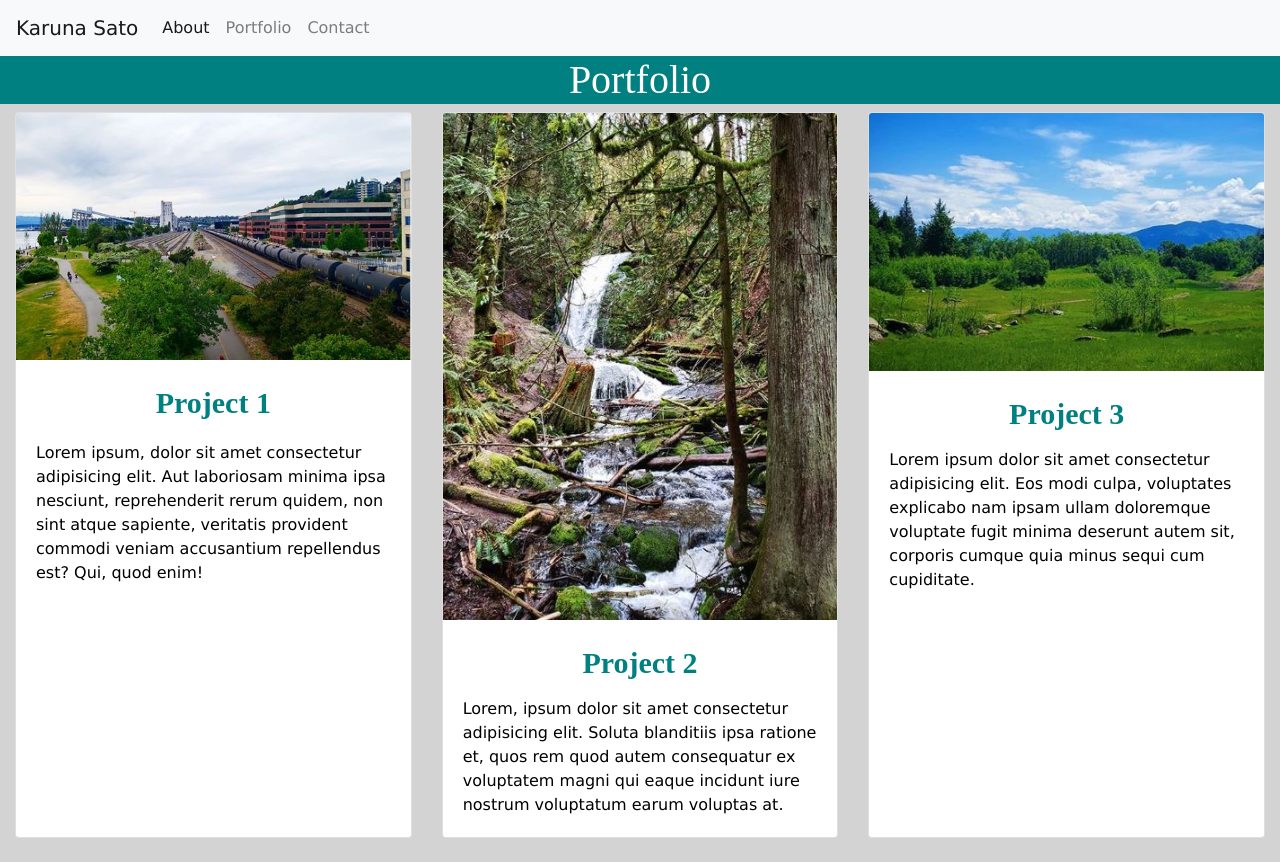
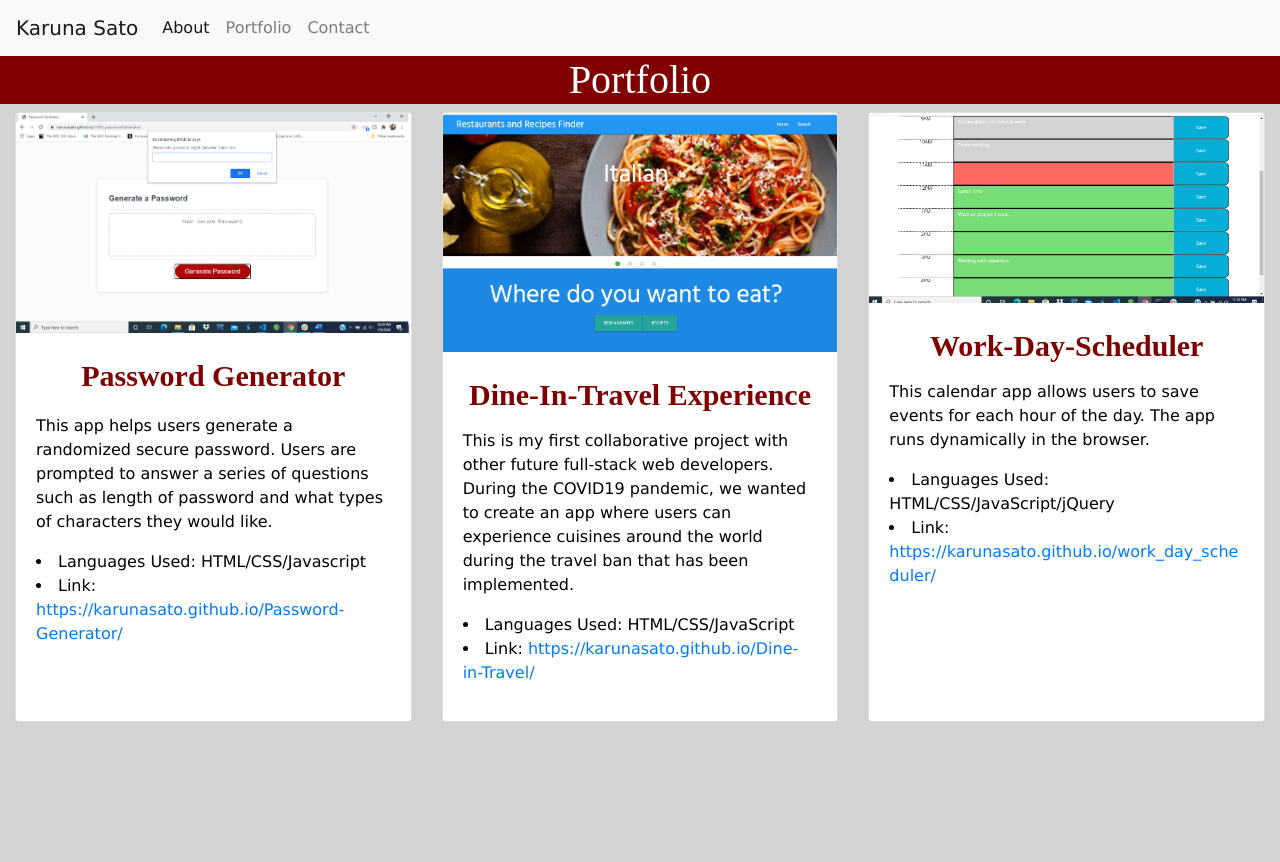
Before and after one commit to karunasato/2nd_HW, a plain HTML site: page portfolio.html in a window 1280 px wide. After the commit the page ends 800 px from the top, so only its background shows below. Drawn offline with nearby package versions, Linux system fonts and the light colour scheme.

Commit message:
updated portfolio

```diff
--- a/portfolio.html
+++ b/portfolio.html
@@ -33,24 +33,32 @@
     <h1 id="page_name">Portfolio</h1>
     <div class="card-deck">
         <div class="card">
-          <img class="card-img-top" src="./Images/Seattle.JPG" alt="Card image cap">
+          <img class="card-img-top" src="./Images/passwordGenerator.JPG" alt="Card image cap">
           <div class="card-body">
-            <p class="card-title">Project 1<p>
-            <p class="card-text">Lorem ipsum, dolor sit amet consectetur adipisicing elit. Aut laboriosam minima ipsa nesciunt, reprehenderit rerum quidem, non sint atque sapiente, veritatis provident commodi veniam accusantium repellendus est? Qui, quod enim!</p>
+            <p class="card-title">Password Generator<p>
+            <p class="card-text">This app helps users generate a randomized secure password. Users are prompted to answer a series of questions such as length of password and what types of characters they would like.
+              <li>Languages Used: HTML/CSS/Javascript</li>
+              <li>Link:<a href="https://karunasato.github.io/Password-Generator/"> https://karunasato.github.io/Password-Generator/</a></li>
+
+              </p>
           </div>
         </div>
         <div class="card">
-          <img class="card-img-top" src="./Images/waterfall.JPG" alt="Card image cap">
+          <img class="card-img-top" src="./Images/dine-in-travel.PNG" alt="Card image cap">
           <div class="card-body">
-            <p class="card-title">Project 2</p>
-            <p class="card-text">Lorem, ipsum dolor sit amet consectetur adipisicing elit. Soluta blanditiis ipsa ratione et, quos rem quod autem consequatur ex voluptatem magni qui eaque incidunt iure nostrum voluptatum earum voluptas at.</p>
+            <p class="card-title">Dine-In-Travel Experience</p>
+            <p class="card-text">This is my first collaborative project with other future full-stack web developers. During the COVID19 pandemic, we wanted to create an app where users can experience cuisines around the world during the travel ban that has been implemented.
+              <li>Languages Used: HTML/CSS/JavaScript</li>
+              <li>Link:<a href="https://karunasato.github.io/Dine-in-Travel/"> https://karunasato.github.io/Dine-in-Travel/</a></li></p>
           </div>
         </div>
         <div class="card">
-          <img class="card-img-top" src="./Images/Hike.JPG" alt="Card image cap">
+          <img class="card-img-top" src="./Images/workDaySched.PNG" alt="Card image cap">
           <div class="card-body">
-            <p class="card-title">Project 3</p>
-            <p class="card-text">Lorem ipsum dolor sit amet consectetur adipisicing elit. Eos modi culpa, voluptates explicabo nam ipsam ullam doloremque voluptate fugit minima deserunt autem sit, corporis cumque quia minus sequi cum cupiditate.</p>
+            <p class="card-title">Work-Day-Scheduler</p>
+            <p class="card-text">This calendar app allows users to save events for each hour of the day. The app runs dynamically in the browser.
+              <li>Languages Used: HTML/CSS/JavaScript/jQuery</li>
+              <li>Link:<a href="https://karunasato.github.io/work_day_scheduler/"> https://karunasato.github.io/work_day_scheduler/</a></li></p></p>
           </div>
         </div>
       </div>
--- a/style.css
+++ b/style.css
@@ -13,11 +13,11 @@ body{
     color:white ;
     font-size: 40px;
     font-family: serif;
-    background-color:teal;
+    background-color:maroon;
 }
 
-.beach{
-    width: 50%;
+.photo{
+    width: 45%;
     height: auto;
     float: left;
     position: relative;
@@ -29,6 +29,8 @@ body{
 .p1{
 
     padding:10px;
+    position: relative;
+
 }
 
 .p2{
@@ -43,7 +45,7 @@ body{
        font-size: 30px;
        font-family: serif;
        text-align: center;
-       color: teal;
+       color: maroon;
    }
 
 form{
@@ -56,6 +58,11 @@ label{
 }
 
 .btn{
-    background-color: teal;
+    background-color: maroon;
     border-radius: 0%;
 }
+
+.links{
+    font-weight: bold;
+    text-align: center;
+}
```
Also changed, not shown: index.html (+12 -5 lines), Images/dine-in-travel.PNG (added), Images/passwordGenerator.JPG (added), Images/photo.jpg (added), Images/workDaySched.PNG (added), 1 other file.
